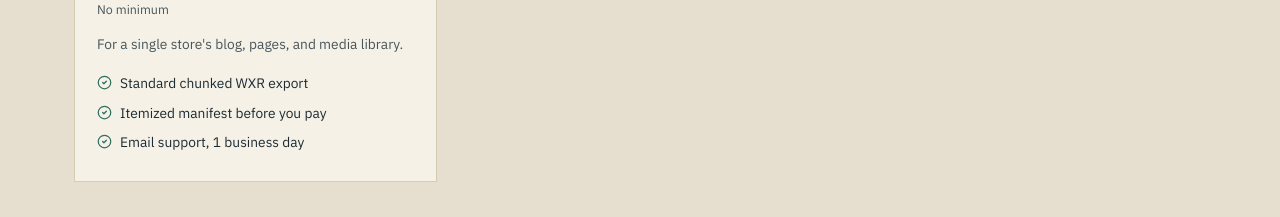
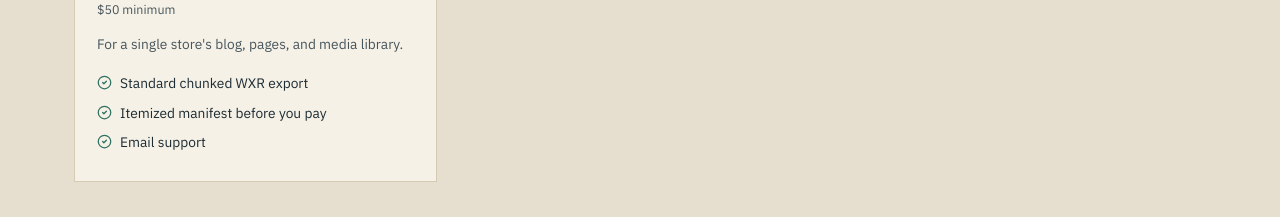
Before and after one commit to rupam2234/migration-master, a Next.js app: page / in a window 1280 px wide. Shown: the part 2090-2307 px from the top of the page. Built offline with nearby package versions, Linux system fonts and the light colour scheme.

Commit message:
0.0.3 | With Homepage

```diff
--- a/src/app/(home)/main.tsx
+++ b/src/app/(home)/main.tsx
@@ -19,13 +19,13 @@ const TIERS = [
     name: "Migration",
     range: "Up to 20,000 items",
     rate: 0.15,
-    minimum: 0,
+    minimum: 50,
     icon: Package,
     blurb: "For a single store's blog, pages, and media library.",
     features: [
       "Standard chunked WXR export",
       "Itemized manifest before you pay",
-      "Email support, 1 business day",
+      "Email support",
     ],
   },
 ];
```
